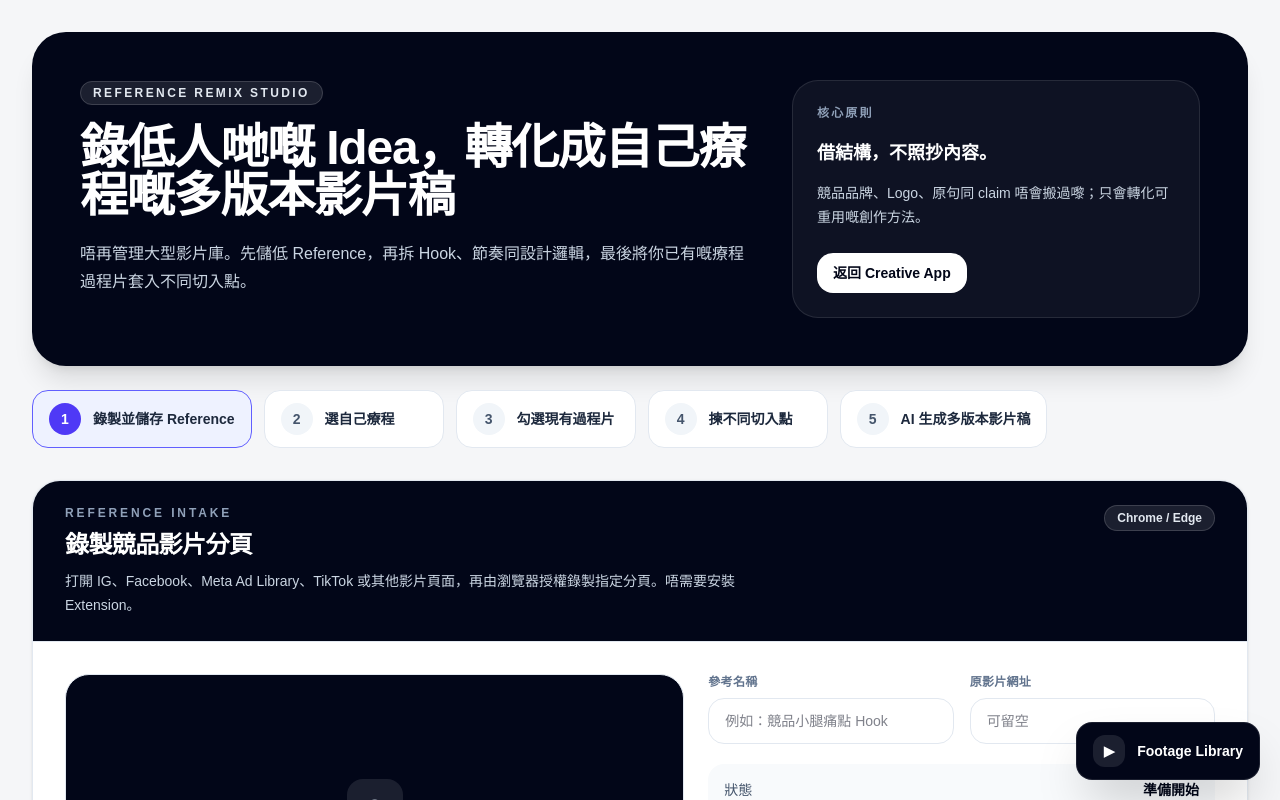
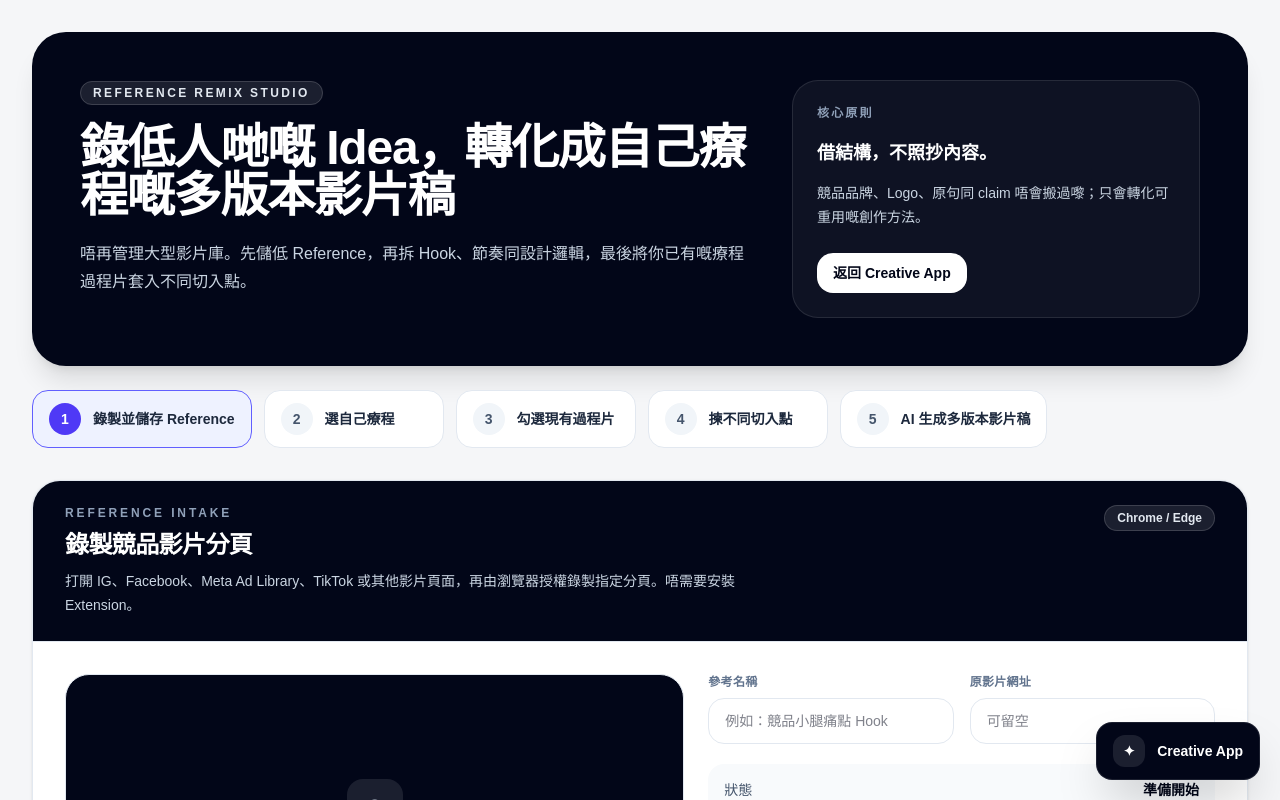
Before and after one commit to kieran97125/alyssa-creative-sop-app, a Next.js app: page /remix in a window 1280 px wide. Shown: the top 800 px of the page. Built offline with nearby package versions, Linux system fonts and the light colour scheme.

Commit message:
Point launcher to Reference Remix Studio

```diff
--- a/app/components/creative-tool-launcher.jsx
+++ b/app/components/creative-tool-launcher.jsx
@@ -2,41 +2,15 @@
 
 import Link from "next/link";
 import { usePathname } from "next/navigation";
-import { useEffect, useState } from "react";
-
-const FOOTAGE_SELECTION_STORAGE_KEY = "alyssaCreativeSop.footageSelection.v1";
-
-function readSelectionCount() {
-  if (typeof window === "undefined") return 0;
-
-  try {
-    const parsed = JSON.parse(window.localStorage.getItem(FOOTAGE_SELECTION_STORAGE_KEY) || "null");
-    return Array.isArray(parsed?.items) ? parsed.items.length : 0;
-  } catch {
-    return 0;
-  }
-}
 
 export function CreativeToolLauncher() {
   const pathname = usePathname();
-  const [selectionCount, setSelectionCount] = useState(0);
-
-  useEffect(() => {
-    const refresh = () => setSelectionCount(readSelectionCount());
-    refresh();
-    window.addEventListener("storage", refresh);
-    window.addEventListener("alyssa-footage-selection-updated", refresh);
-    return () => {
-      window.removeEventListener("storage", refresh);
-      window.removeEventListener("alyssa-footage-selection-updated", refresh);
-    };
-  }, []);
 
   if (pathname?.startsWith("/login")) return null;
 
-  const onFootagePage = pathname?.startsWith("/footage");
-  const href = onFootagePage ? "/" : "/footage";
-  const label = onFootagePage ? "Creative App" : "Footage Library";
+  const onRemixPage = pathname?.startsWith("/remix") || pathname?.startsWith("/footage");
+  const href = onRemixPage ? "/" : "/remix";
+  const label = onRemixPage ? "Creative App" : "Reference Remix";
 
   return (
     <Link
@@ -44,14 +18,9 @@ export function CreativeToolLauncher() {
       className="fixed bottom-5 right-5 z-[70] flex items-center gap-3 rounded-2xl border border-white/10 bg-slate-950 px-4 py-3 text-sm font-semibold text-white shadow-2xl transition hover:-translate-y-0.5 hover:bg-slate-800 focus:outline-none focus:ring-4 focus:ring-indigo-200"
     >
       <span className="flex h-8 w-8 items-center justify-center rounded-xl bg-white/10" aria-hidden="true">
-        {onFootagePage ? "✦" : "▶"}
+        {onRemixPage ? "✦" : "↗"}
       </span>
       <span>{label}</span>
-      {!onFootagePage && selectionCount > 0 && (
-        <span className="rounded-full bg-indigo-500 px-2 py-0.5 text-xs font-bold text-white">
-          {selectionCount}
-        </span>
-      )}
     </Link>
   );
 }
```
